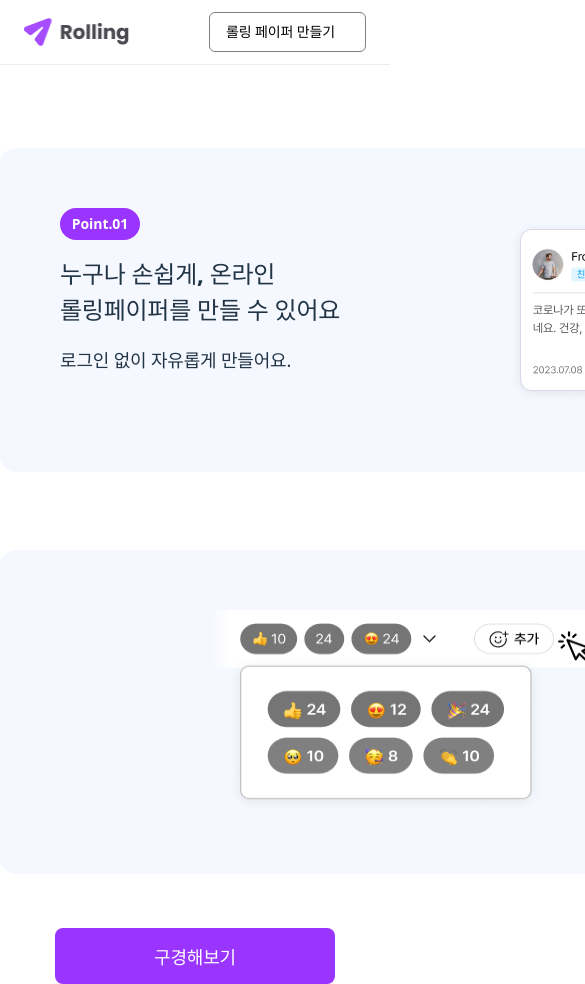
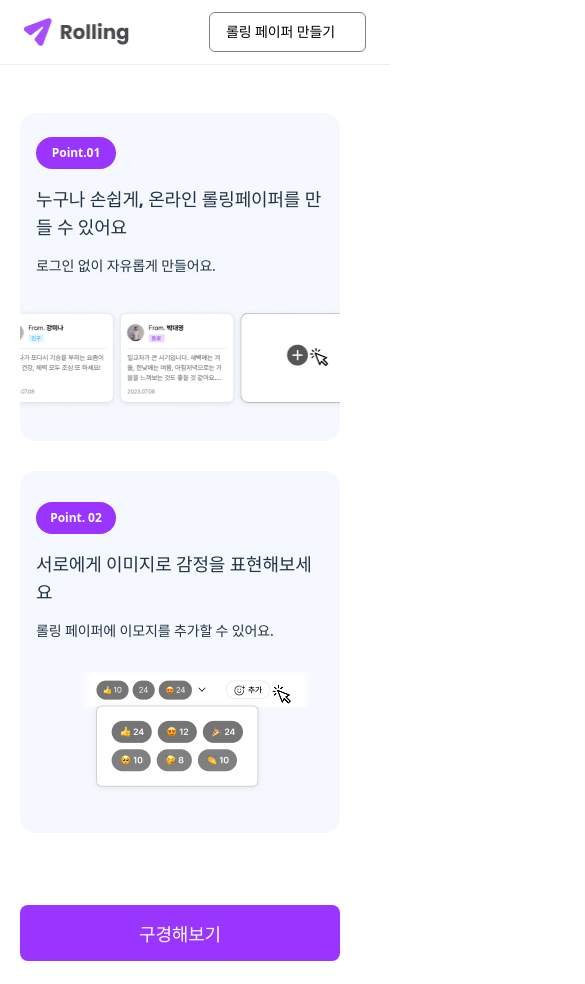
Before and after one commit to Part2-team5-rolling/main, a React (Vite) app: page / in a window 390 px wide. Shown: the top 984 px of the page, 585 px wide, since content can reach past the window. After the commit the page ends 961 px from the top, so only its background shows below. Built offline with nearby package versions, Linux system fonts and the light colour scheme.

Commit message:
design : 반응형(태블릿형, 모바일형 추가), css 여백 gap > margin으로 변경

```diff
--- a/src/pages/HomePage.jsx
+++ b/src/pages/HomePage.jsx
@@ -4,7 +4,10 @@ import Header from '../components/common/Header';
 import { useNavigate } from 'react-router-dom';
 import '../styles/Homepage.css'
 import mainImage01 from '../assets/home-content-01.png';
+import mainImage01Mobile from '../assets/home-content-01--mobile.png';
 import mainImage02 from '../assets/home-content-02.png';
+import mainImage02Mobile from '../assets/home-content-02--mobile.png';
+
 
 function HomePage() {
   const navigate = useNavigate();
@@ -25,17 +28,23 @@ function HomePage() {
               <p className='homepage__highlight'><span>누구나 손쉽게, 온라인</span> 롤링페이퍼를 만들 수 있어요</p>
               <p className='homepage__subtext'>로그인 없이 자유롭게 만들어요.</p>
             </div>
-            <img className='homepage__image' src={mainImage01} alt='메인 이미지 카드' />
+            <picture>
+              <source media="(max-width: 767px)" srcSet={mainImage01Mobile} />
+              <img className='homepage__image' src={mainImage01} alt='메인 이미지 카드' />
+            </picture>
           </article>
 
           {/* Point 02 */}
           <article className='homepage__content homepage__content--02'>
             <div className='homepage__text'>
               <h3 className='homepage__title'>Point. 02</h3>
-              <p className='homepage__highlight'><span>서로에게 이미지로 감정을</span>표현해보세요</p>
+              <p className='homepage__highlight'><span>서로에게 이미지로 감정을 </span>표현해보세요</p>
               <p className='homepage__subtext'>롤링 페이퍼에 이모지를 추가할 수 있어요.</p>
             </div>
-            <img className='homepage__image' src={mainImage02} alt='메인 이미지' />
+            <picture>
+              <source media="(max-width: 767px)" srcSet={mainImage02Mobile} />
+              <img className='homepage__image' src={mainImage02} alt='메인 이미지' />
+            </picture>
           </article>
 
           <Button onClick={() => goToPage('/list')} className='button--primary'>구경해보기</Button>
--- a/src/styles/Homepage.css
+++ b/src/styles/Homepage.css
@@ -9,7 +9,6 @@
   align-items: center;
   margin-top: 60px;
   margin-bottom: 24px;
-  gap: 30px;
 }
 
 .homepage__content {
@@ -18,13 +17,14 @@
   border-radius: 16px;
   background-color: #F6F8FF;
   display: flex;
-  margin: 24px auto;
+  margin: 0px auto;
   padding: 60px 0px 60px 60px;
   box-sizing: border-box;
 }
 
 .homepage__content--01 {
   justify-content: space-between;
+  margin-bottom: 30px;
 }
 
 .homepage__content--01 > img {
@@ -34,7 +34,8 @@
 
 .homepage__content--02 {
   flex-direction: row-reverse;
-  justify-content: flex-end
+  justify-content: flex-end;
+  margin-bottom: 48px;
 }
 
 .homepage__content--02 > img {
@@ -79,3 +80,152 @@
   line-height: 28px;
   letter-spacing: -0.01em;
 }
+
+/* 태블릿 버전 (768px ~ 1023px) */
+@media (max-width: 1023px) {
+  .homepage__content {
+    width: 100vw;
+    max-width: 720px;
+    margin: 0px;
+    height: auto;
+    align-items: center;
+  }
+
+  .homepage__contents {
+    margin : 0px;
+  }
+
+  .homepage__content--01,
+  .homepage__content--02 {
+    flex-direction: column;
+  }
+
+  .homepage__content--01 {
+    margin-top: 49px;
+    margin-bottom: 30px;
+  }
+
+  .homepage__content--02 {
+    flex-direction: column;
+    margin-bottom: 72px;
+  }
+
+  .homepage__content--01 > img,
+  .homepage__content--02 > img {
+    max-width: 600px;
+    margin: 0 auto;
+    display: block;
+  }
+
+  .homepage__text {
+    width: 100%;
+    text-align: left;
+  }
+
+  .homepage__highlight {
+    font-size: 20px;
+    line-height: 30px;
+  }
+
+  .homepage__highlight > span {
+    display: inline;
+  }
+
+  .homepage__subtext {
+    font-size: 16px;
+  }
+
+  .homepage__title {
+    margin: 0 0 12px 0;
+  }
+
+  .button--primary {
+    width: calc(100% - 48px);
+    max-width: 720px;
+    box-sizing: border-box;
+  }
+}
+
+/* 모바일 버전 (최대 767px) */
+@media (max-width: 767px) {
+  .homepage__contents {
+    width: 100vw;
+    max-width: 360px;
+    margin: 0;
+    height: auto;
+    flex-direction: column;
+    align-items: center;
+    padding: 0px 20px;
+    box-sizing: border-box;
+  }
+
+  .homepage__content {
+    width: 100%;
+    height: auto;
+    flex-direction: column;
+    align-items: center;
+    padding: 24px 16px;
+    gap: 16px;
+  }
+
+  .homepage__content--01,
+  .homepage__content--02 {
+    flex-direction: column;
+    justify-content: center;
+  }
+
+  .homepage__content--01 {
+    height: 352px;
+    height: auto;
+    object-fit: cover;
+    object-position: center;
+    overflow: hidden;
+  }
+
+  .homepage__content--02 {
+    height: 362px;
+  }
+
+  .homepage__content--01 > picture,
+  .homepage__content--02 > picture {
+    width: 100%;
+    height: auto;
+    margin: 0 auto;
+  }
+
+  .homepage__content--01 > picture {
+    margin: 0 auto;
+    display: block;
+    left: 5%;
+    bottom: 0;
+    transform: translateX(-15%);
+    max-width: none;
+    z-index: 1;
+  }
+
+  .homepage__text {
+    width: 100%;
+    text-align: left;
+  }
+
+  .homepage__highlight {
+    font-size: 18px;
+    line-height: 28px;
+  }
+
+  .homepage__subtext {
+    font-size: 14px;
+    line-height: 22px;
+  }
+
+  .homepage__title {
+    width: 80px;
+    padding: 4px 10px;
+    font-size: 12px;
+  }
+
+  .button--primary {
+    width: 100%;
+    box-sizing: border-box;
+  }
+}
```
Also changed, not shown: src/assets/home-content-01--mobile.png (added), src/assets/home-content-02--mobile.png (added).
